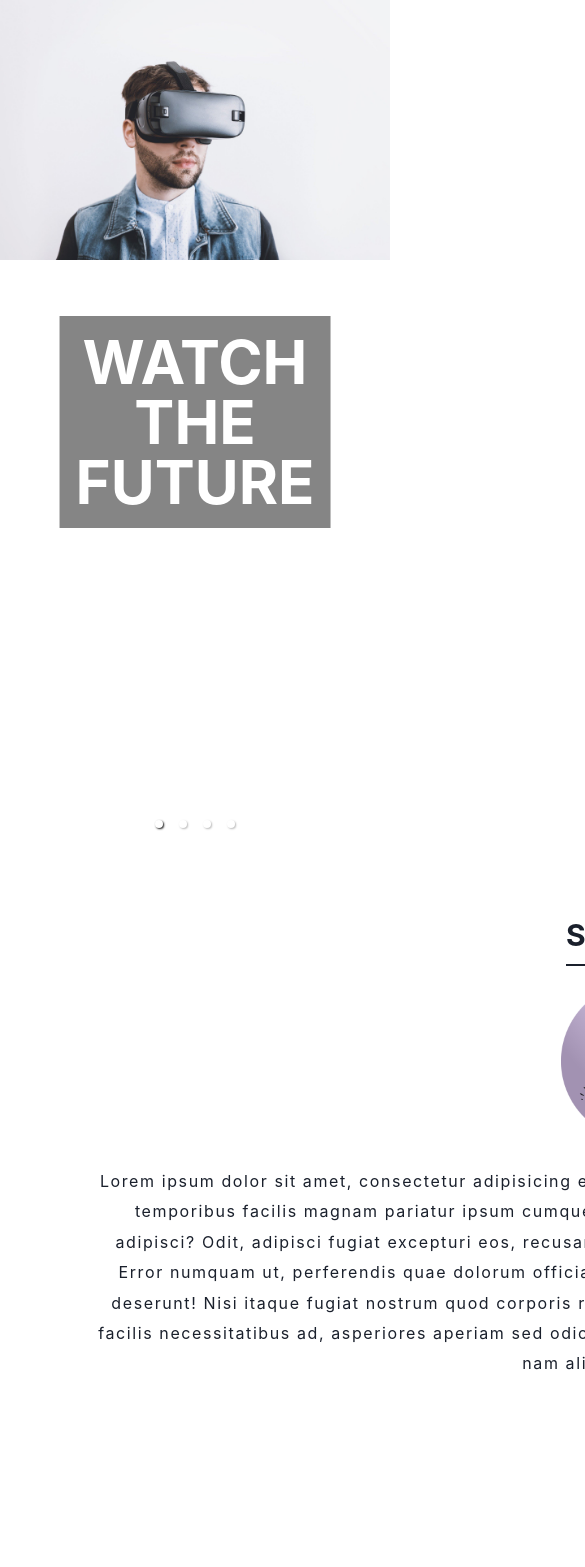
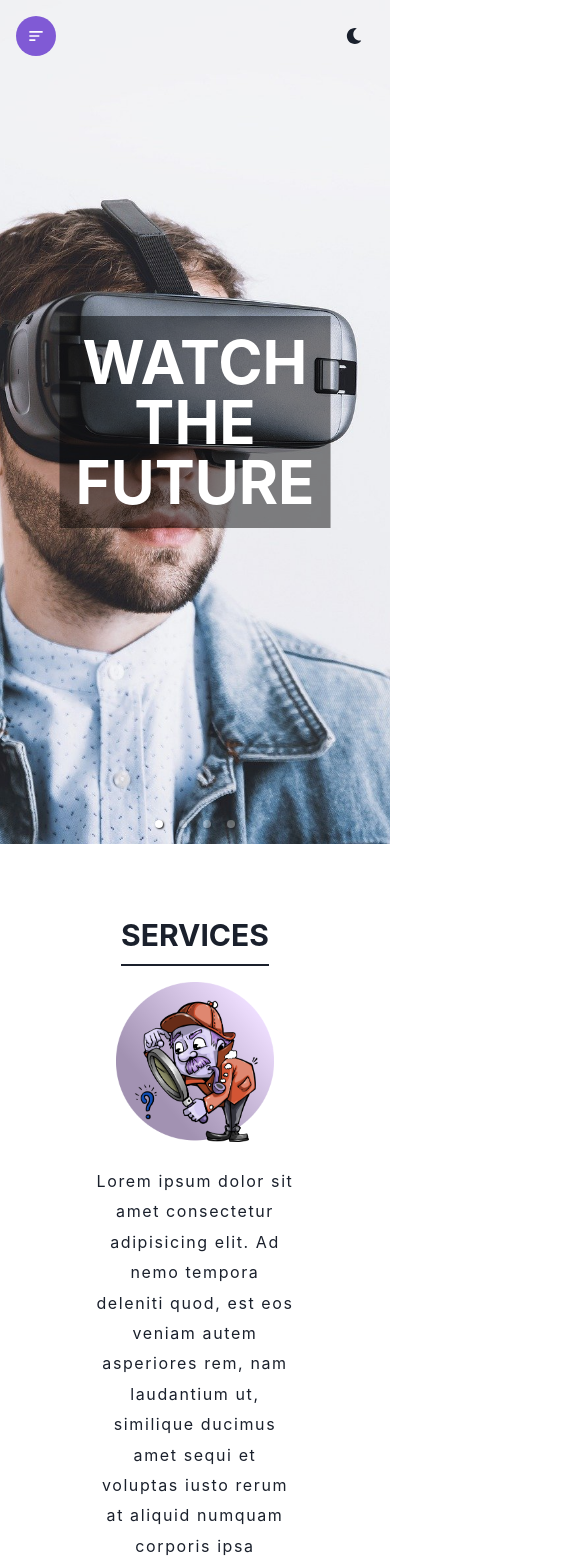
Before and after one commit to Dineshyagnik/video-hub, a React (Create React App) app: page / in a window 390 px wide. Shown: the top 1567 px of the page, 585 px wide, since content can reach past the window. Built offline with nearby package versions, Linux system fonts and the light colour scheme.

Commit message:
responsive add

```diff
--- a/src/ColorModeSwitcher.js
+++ b/src/ColorModeSwitcher.js
@@ -4,20 +4,16 @@ import { FaMoon, FaSun } from 'react-icons/fa';
 
 const ColorModeSwitcher = props => {
   const { toggleColorMode } = useColorMode();
-  const text = useColorModeValue('dark', 'light');
   const SwitchIcon = useColorModeValue(FaMoon, FaSun);
 
   return (
     <IconButton
-      size="md"
-      fontSize="lg"
-      aria-label={`Switch to ${text} mode`}
       variant="ghost"
       color="current"
       pos={'fixed'}
-      top={'2'}
+      top={'4'}
       right={'4'}
-      marginLeft="2"
+      zIndex={'overlay'}
       onClick={toggleColorMode}
       icon={<SwitchIcon />}
       {...props}
--- a/src/components/Header.jsx
+++ b/src/components/Header.jsx
@@ -1,28 +1,30 @@
 import React from 'react';
-import { BiMenuAltLeft } from "react-icons/bi";
 import {
-  Button,
   Drawer,
   DrawerBody,
-  DrawerCloseButton,
-  DrawerContent,
   DrawerHeader,
   DrawerOverlay,
+  DrawerContent,
+  DrawerCloseButton,
+  Button,
+  useDisclosure,
+  VStack,
   HStack,
-  VStack,
-  useDisclosure,
 } from '@chakra-ui/react';
 import { Link } from 'react-router-dom';
+import { BiMenuAltLeft } from 'react-icons/bi';
 
 const Header = () => {
   const { isOpen, onOpen, onClose } = useDisclosure();
+
   return (
     <>
       <Button
-        pos={"fixed"}
-        top={'2'}
-        left={'2'}
-        colorScheme='purple'
+        zIndex={'overlay'}
+        pos={'fixed'}
+        top={'4'}
+        left={'4'}
+        colorScheme="purple"
         p={'0'}
         w={'10'}
         h={'10'}
@@ -31,28 +33,48 @@ const Header = () => {
       >
         <BiMenuAltLeft size={'20'} />
       </Button>
-      <Drawer isOpen={isOpen} placement='left' onClose={onClose}>
+
+      <Drawer isOpen={isOpen} placement="left" onClose={onClose}>
         <DrawerOverlay />
+
         <DrawerContent>
           <DrawerCloseButton />
-          <DrawerHeader>
-            VIDEO HUB
-          </DrawerHeader>
+          <DrawerHeader>VIDEO HUB</DrawerHeader>
           <DrawerBody>
             <VStack alignItems={'flex-start'}>
-              <Button onClick={onClose} variant={'ghost'} colorScheme='purple'>
+              <Button
+                onClick={onClose}
+                variant={'ghost'}
+                colorScheme={'purple'}
+              >
                 <Link to={'/'}>Home</Link>
               </Button>
-              <Button onClick={onClose} variant={'ghost'} colorScheme='purple'>
+
+              <Button
+                onClick={onClose}
+                variant={'ghost'}
+                colorScheme={'purple'}
+              >
                 <Link to={'/videos'}>Videos</Link>
               </Button>
-              <Button onClick={onClose} variant={'ghost'} colorScheme='purple'>
+
+              <Button
+                onClick={onClose}
+                variant={'ghost'}
+                colorScheme={'purple'}
+              >
                 <Link to={'/videos?category=free'}>Free Videos</Link>
               </Button>
-              <Button onClick={onClose} variant={'ghost'} colorScheme='purple'>
+
+              <Button
+                onClick={onClose}
+                variant={'ghost'}
+                colorScheme={'purple'}
+              >
                 <Link to={'/upload'}>Upload Video</Link>
               </Button>
             </VStack>
+
             <HStack
               pos={'absolute'}
               bottom={'10'}
@@ -60,18 +82,22 @@ const Header = () => {
               w={'full'}
               justifyContent={'space-evenly'}
             >
-              <Button onClick={onClose} colorScheme='purple'>
+              <Button onClick={onClose} colorScheme={'purple'}>
                 <Link to={'/login'}>Log In</Link>
               </Button>
-              <Button onClick={onClose} colorScheme='purple' variant={'outline'}>
-                <Link to={'signup'}>Sign Up</Link>
+              <Button
+                onClick={onClose}
+                colorScheme={'purple'}
+                variant={'outline'}
+              >
+                <Link to={'/signup'}>Sign Up</Link>
               </Button>
             </HStack>
           </DrawerBody>
         </DrawerContent>
       </Drawer>
     </>
-  )
-}
+  );
+};
 
-export default Header
+export default Header;
--- a/src/components/Home.jsx
+++ b/src/components/Home.jsx
@@ -1,5 +1,5 @@
+import { Box, Container, Heading, Image, Stack, Text } from '@chakra-ui/react';
 import React from 'react';
-import { Box, Container, Heading, Image, Stack, Text } from '@chakra-ui/react';
 import { Carousel } from 'react-responsive-carousel';
 import 'react-responsive-carousel/lib/styles/carousel.min.css';
 import img1 from '../assets/1.jpg';
@@ -9,91 +9,99 @@ import img4 from '../assets/4.jpg';
 import img5 from '../assets/5.png';
 
 const headingOptions = {
-    pos: "absolute",
-    left: "50%",
-    top: "50%",
-    transform: "translate(-50%,-50%)",
-    textTransform: "uppercase",
-    p: "4",
+    pos: 'absolute',
+    left: '50%',
+    top: '50%',
+    transform: 'translate(-50%,-50%)',
+    textTransform: 'uppercase',
+    p: '4',
     size: '4xl',
-    fontSize: '60px'
-}
+};
 
 const Home = () => {
     return (
-        <Box >
+        <Box>
             <MyCarousel />
 
-            <Container
-                minW={'container.xl'}
-                minH={'100vh'}
-                p={'16'}
-            >
+            <Container maxW={'container.xl'} minH={'100vh'} p="16">
                 <Heading
                     textTransform={'uppercase'}
-                    py={'2'}
+                    py="2"
                     w={'fit-content'}
                     borderBottom={'2px solid'}
-                    m={'auto'}
+                    m="auto"
                 >
                     Services
                 </Heading>
+
                 <Stack
-                h={'full'}
-                p={'4'}
-                alignItems={'center'}
-                direction={["column","row"]}
+                    h="full"
+                    p={'4'}
+                    alignItems={'center'}
+                    direction={['column', 'row']}
                 >
-                    <Image
-                    src={img5}
-                    h={['40','400']}
-                    filter={'hue-rotate(-130deg)'}
-                    />
+                    <Image src={img5} h={['40', '400']} filter={'hue-rotate(-130deg)'} />
+
                     <Text
-                    letterSpacing={'widest'}
-                    lineHeight={'190%'}
-                    p={['4','16']}
-                    textAlign={'center'}
+                        letterSpacing={'widest'}
+                        lineHeight={'190%'}
+                        p={['4', '16']}
+                        textAlign={'center'}
                     >
-                        Lorem ipsum dolor sit amet, consectetur adipisicing elit. Quas odit harum nisi dignissimos mollitia eum nulla? Nesciunt temporibus facilis magnam pariatur ipsum cumque at, nulla modi dignissimos quis, molestias nemo repellendus adipisci? Odit, adipisci fugiat excepturi eos, recusandae, vel facilis voluptas ea sapiente porro in aspernatur quam. Error numquam ut, perferendis quae dolorum officia sequi fugit fugiat aspernatur perspiciatis magni pariatur ullam deserunt! Nisi itaque fugiat nostrum quod corporis repellat tenetur nihil! Voluptate eum quia sint omnis error officiis facilis necessitatibus ad, asperiores aperiam sed odio fuga at porro impedit sit incidunt corrupti a, quasi, dolorum nihil nam aliquam repellendus?
+                        Lorem ipsum dolor sit amet consectetur adipisicing elit. Ad nemo
+                        tempora deleniti quod, est eos veniam autem asperiores rem, nam
+                        laudantium ut, similique ducimus amet sequi et voluptas iusto rerum
+                        at aliquid numquam corporis ipsa reprehenderit? Porro iusto magnam,
+                        sit vero deleniti, non nemo rem accusamus neque, quibusdam ab.
+                        Libero, reprehenderit recusandae labore eaque, aspernatur aliquid
+                        modi soluta ullam voluptatum unde repellat in molestias quod?
+                        Doloribus ratione illum quisquam earum consequuntur nam voluptatem,
+                        velit culpa maiores. Inventore esse illum excepturi dolores est
+                        natus aliquid maiores sunt omnis deserunt accusantium amet enim eos
+                        adipisci minima hic, nam provident quo aperiam quasi vel?
+                        Dignissimos accusantium aliquid aut vel explicabo voluptatum
+                        molestias fugit harum reprehenderit incidunt. Quis cumque explicabo
+                        omnis officiis autem dolorum!
                     </Text>
                 </Stack>
             </Container>
         </Box>
-    )
-}
+    );
+};
 
 const MyCarousel = () => (
     <Carousel
         autoPlay
         infiniteLoop
-        interval={2000}
+        interval={1000}
         showStatus={false}
         showThumbs={false}
         showArrows={false}
     >
-        <Box w={'full'} h={'100vh'}>
-            <Image src={img1} />
+        <Box w="full" h={'100vh'}>
+            <Image src={img1} h="full" w={'full'} objectFit={'cover'} />
             <Heading bgColor={'blackAlpha.600'} color={'white'} {...headingOptions}>
                 Watch The Future
             </Heading>
         </Box>
-        <Box w={'full'} h={'100vh'}>
-            <Image src={img2} />
+        <Box w="full" h={'100vh'}>
+            <Image src={img2} h="full" w={'full'} objectFit={'cover'} />
             <Heading bgColor={'whiteAlpha.900'} color={'black'} {...headingOptions}>
                 Future is Gaming
             </Heading>
         </Box>
-        <Box w={'full'} h={'100vh'}>
-            <Image src={img3} />
+
+        <Box w="full" h={'100vh'}>
+            <Image src={img3} h="full" w={'full'} objectFit={'cover'} />
             <Heading bgColor={'whiteAlpha.600'} color={'black'} {...headingOptions}>
                 Gaming on Console
             </Heading>
         </Box>
-        <Box w={'full'} h={'100vh'}>
-            <Image src={img4} />
+
+        <Box w="full" h={'100vh'}>
+            <Image src={img4} h="full" w={'full'} objectFit={'cover'} />
             <Heading bgColor={'whiteAlpha.600'} color={'black'} {...headingOptions}>
-                Night Life is Cool
+                Night life is cool
             </Heading>
         </Box>
     </Carousel>
```
